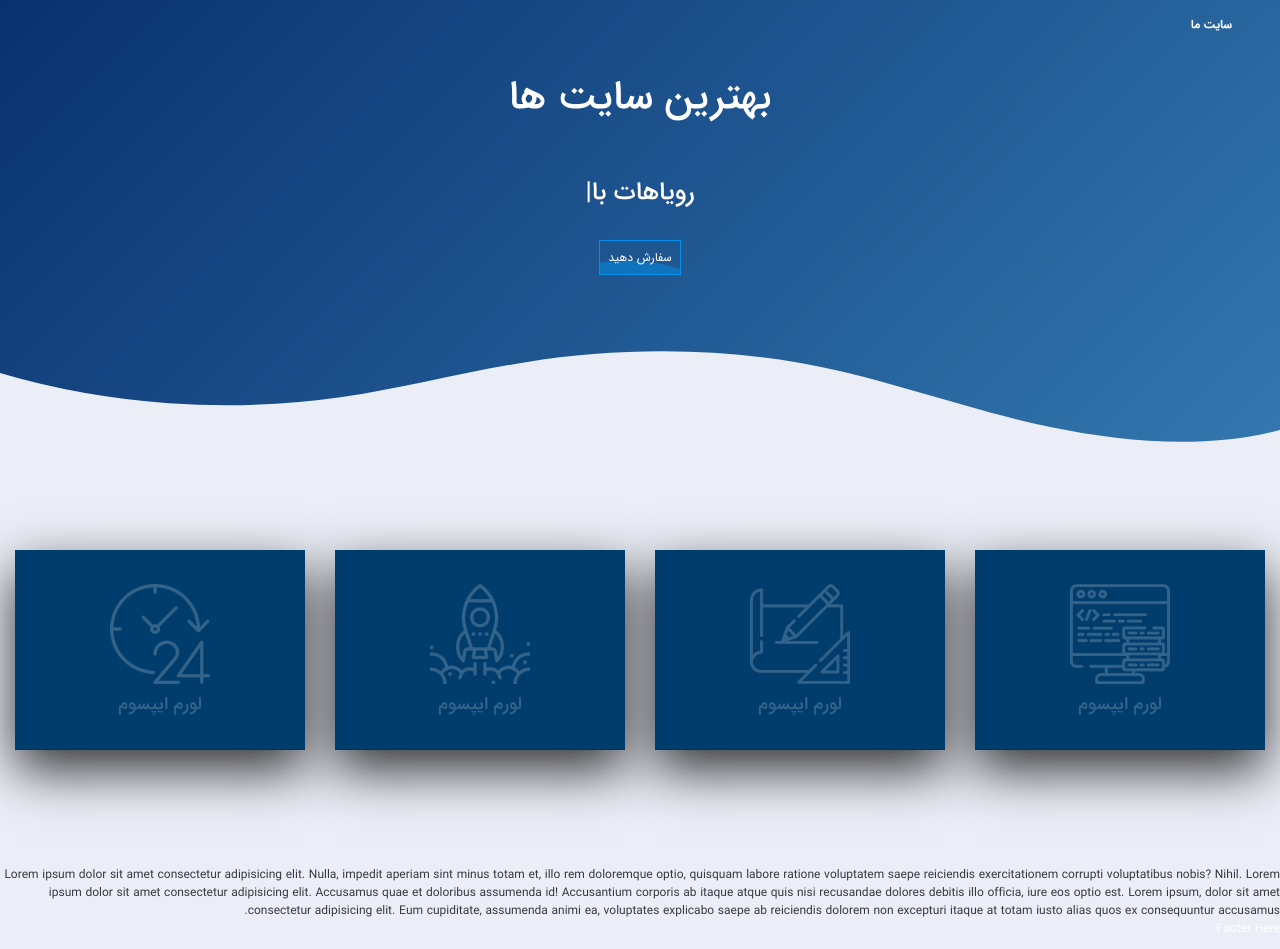
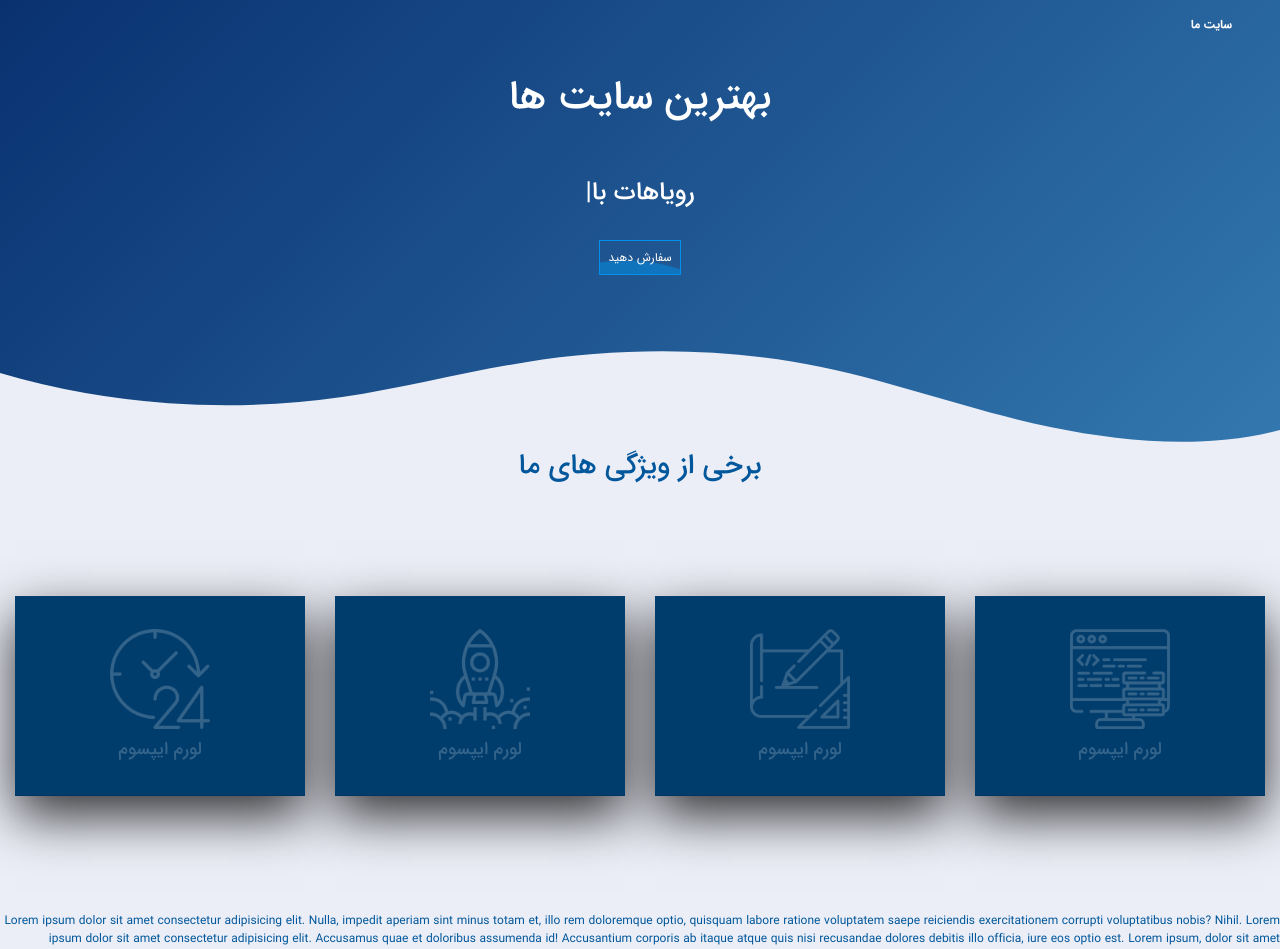
Before and after one commit to KavehKarami/shop-theme-react, a React (Create React App) app: page / in a window 1280 px wide. Shown: the top 949 px of the page. Built offline with nearby package versions, Linux system fonts and the light colour scheme.

Commit message:
improve styles

```diff
--- a/src/app/containers/Home.jsx
+++ b/src/app/containers/Home.jsx
@@ -8,35 +8,37 @@ const Home = () => {
     <div className="homeContainer">
       <HomeIntro />
 
-      <div className="container-fluid">
+
+      <section className="container-fluid">
+        <h1 className="text-dark text-center card-title">برخی از ویژگی های ما</h1>
         <div className="row mb-3">
           <div className="col-12 col-md-6">
             <div className="row flex-md-column flex-lg-row">
-              <div className="col-12 col-lg-6 card-box">
+              <article className="col-12 col-lg-6 card-box">
                 <FeatureCard title="لورم ایپسوم" imgURL={require('../../assets/img/code.png')} description="لورم ایپسوم متن ساختگی با تولید سادگی نامفهوم از صنعت چاپ، و با استفاده از طراحان گرافیک است، چاپگرها و متون بلکه روزنامه و مجله در ستون و سطرآنچنان که لازم است، و برای شرایط فعلی تکنولوژی مورد نیاز، و کاربردهای متنوع با هدف بهبود ابزارهای کاربردی می باشد، کتابهای زیادی در شصت و سه درصد گذشته حال و آینده، شناخت فراوان جامعه و متخصصان را می طلبد." />
+              </article>
 
-              </div>
-              <div className="col-12 col-lg-6 card-box">
+              <article className="col-12 col-lg-6 card-box">
                 <FeatureCard title="لورم ایپسوم" imgURL={require('../../assets/img/design.png')} description="لورم ایپسوم متن ساختگی با تولید سادگی نامفهوم از صنعت چاپ، و با استفاده از طراحان گرافیک است، چاپگرها و متون بلکه روزنامه و مجله در ستون و سطرآنچنان که لازم است، و برای شرایط فعلی تکنولوژی مورد نیاز، و کاربردهای متنوع با هدف بهبود ابزارهای کاربردی می باشد، کتابهای زیادی در شصت و سه درصد گذشته حال و آینده، شناخت فراوان جامعه و متخصصان را می طلبد." />
+              </article>
 
-              </div>
             </div>
           </div>
 
           <div className="col-12 col-md-6">
             <div className="row flex-md-column flex-lg-row">
-              <div className="col-12 col-lg-6 card-box">
+              <article className="col-12 col-lg-6 card-box">
                 <FeatureCard title="لورم ایپسوم" imgURL={require('../../assets/img/rocket.png')} description="لورم ایپسوم متن ساختگی با تولید سادگی نامفهوم از صنعت چاپ، و با استفاده از طراحان گرافیک است، چاپگرها و متون بلکه روزنامه و مجله در ستون و سطرآنچنان که لازم است، و برای شرایط فعلی تکنولوژی مورد نیاز، و کاربردهای متنوع با هدف بهبود ابزارهای کاربردی می باشد، کتابهای زیادی در شصت و سه درصد گذشته حال و آینده، شناخت فراوان جامعه و متخصصان را می طلبد." />
+              </article>
 
-              </div>
-              <div className="col-12 col-lg-6 card-box">
+              <article className="col-12 col-lg-6 card-box">
                 <FeatureCard title="لورم ایپسوم" imgURL={require('../../assets/img/24-hours.png')} description="لورم ایپسوم متن ساختگی با تولید سادگی نامفهوم از صنعت چاپ، و با استفاده از طراحان گرافیک است، چاپگرها و متون بلکه روزنامه و مجله در ستون و سطرآنچنان که لازم است، و برای شرایط فعلی تکنولوژی مورد نیاز، و کاربردهای متنوع با هدف بهبود ابزارهای کاربردی می باشد، کتابهای زیادی در شصت و سه درصد گذشته حال و آینده، شناخت فراوان جامعه و متخصصان را می طلبد." />
+              </article>
 
-              </div>
             </div>
           </div>
         </div>
-      </div>
+      </section>
 
       <div className="text-dark">
         Lorem ipsum dolor sit amet consectetur adipisicing elit. Nulla, impedit aperiam sint minus totam et, illo rem doloremque optio, quisquam labore ratione voluptatem saepe reiciendis exercitationem corrupti voluptatibus nobis? Nihil.
--- a/src/assets/scss/basic.scss
+++ b/src/assets/scss/basic.scss
@@ -8,3 +8,6 @@ body {
   direction: rtl;
   text-align: right;
 }
+.text-dark {
+  color: $lightBlue-900 !important;
+}
--- a/src/assets/scss/components/shared/featureCard.scss
+++ b/src/assets/scss/components/shared/featureCard.scss
@@ -1,3 +1,9 @@
+h1.card-title {
+  font-size: 0.75rem;
+  @include bp-md {
+    font-size: 1.75rem !important;
+  }
+}
 .feature-card {
   position: relative;
   margin: 25px auto;
```
